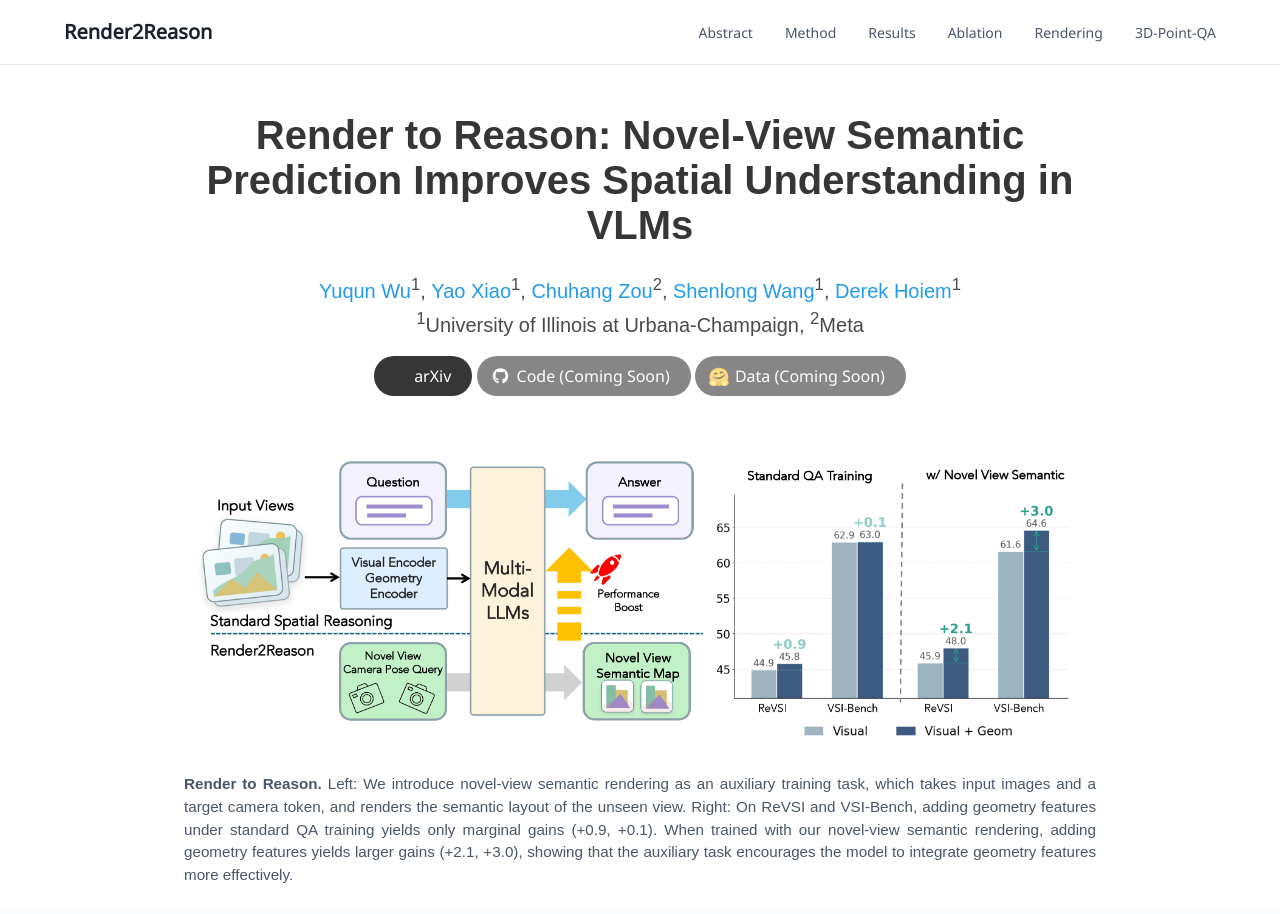
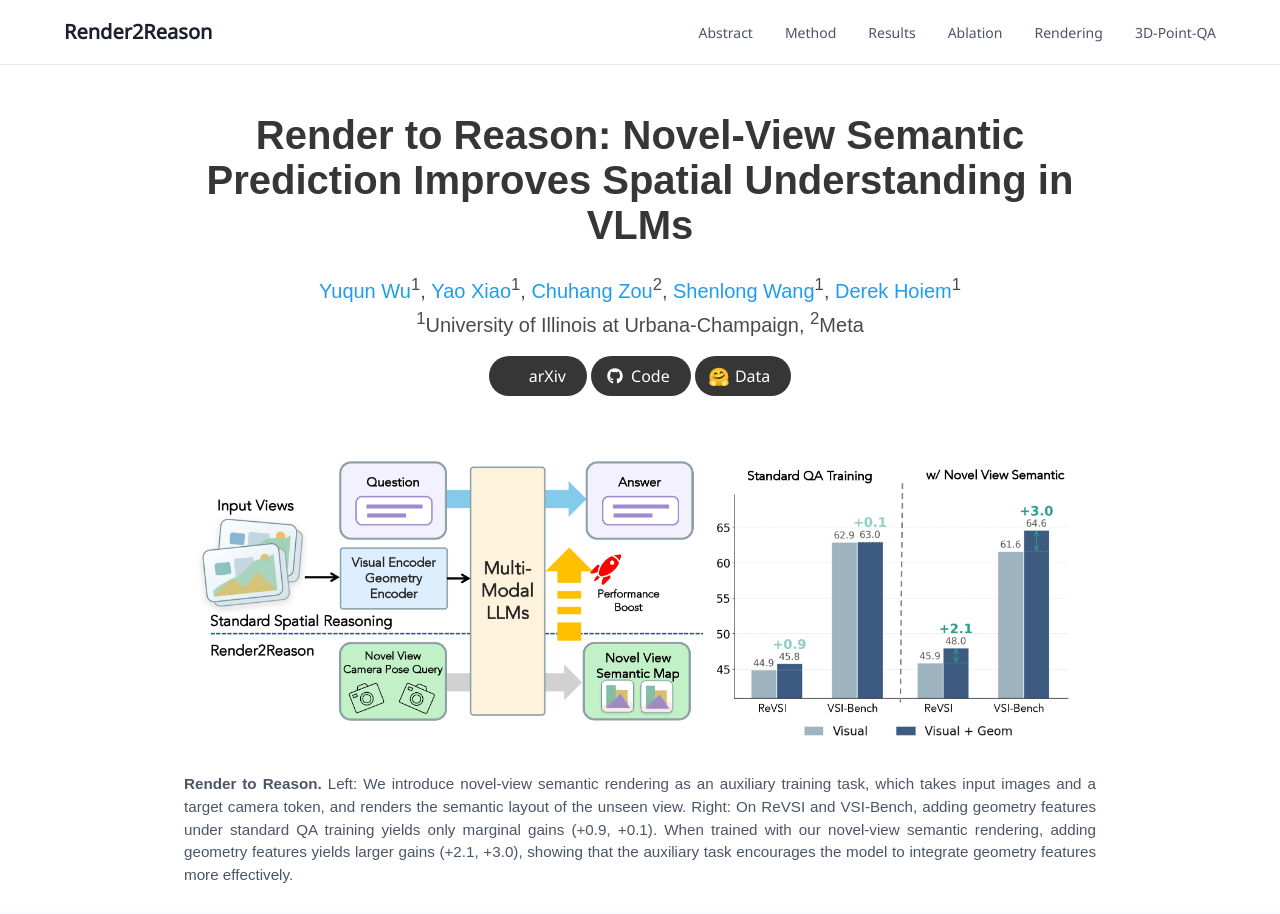
Before and after one commit to yuqunw/Render2Reason, a plain HTML site: page index.html in a window 1280 px wide. Shown: the top 914 px of the page. Drawn offline with Linux system fonts and the light colour scheme; some icons are missing; a web font is replaced by a local one.

Commit message:
Link code and data

```diff
--- a/index.html
+++ b/index.html
@@ -148,18 +148,20 @@
                   <span>arXiv</span>
                 </a>
               </span>
-              <!-- Code Link. TODO: restore href="https://github.com/yuqunw/R2R" and remove "coming-soon" when released -->
+              <!-- Code Link. -->
               <span class="link-block">
-                <a class="external-link button is-normal is-rounded is-dark coming-soon" aria-disabled="true">
+                <a href="https://github.com/yuqunw/R2R"
+                   class="external-link button is-normal is-rounded is-dark">
                   <span class="icon"><i class="fab fa-github"></i></span>
-                  <span>Code (Coming Soon)</span>
+                  <span>Code</span>
                 </a>
               </span>
-              <!-- Data Link. TODO: restore href="https://huggingface.co/datasets/yuqun/R2R" (confirm repo name) and remove "coming-soon" when released -->
+              <!-- Data Link. -->
               <span class="link-block">
-                <a class="external-link button is-normal is-rounded is-dark coming-soon" aria-disabled="true">
+                <a href="https://huggingface.co/datasets/yuqun/3D-Point-QA"
+                   class="external-link button is-normal is-rounded is-dark">
                   <span class="icon"><span class="data-emoji">🤗</span></span>
-                  <span>Data (Coming Soon)</span>
+                  <span>Data</span>
                 </a>
               </span>
             </div>
```
